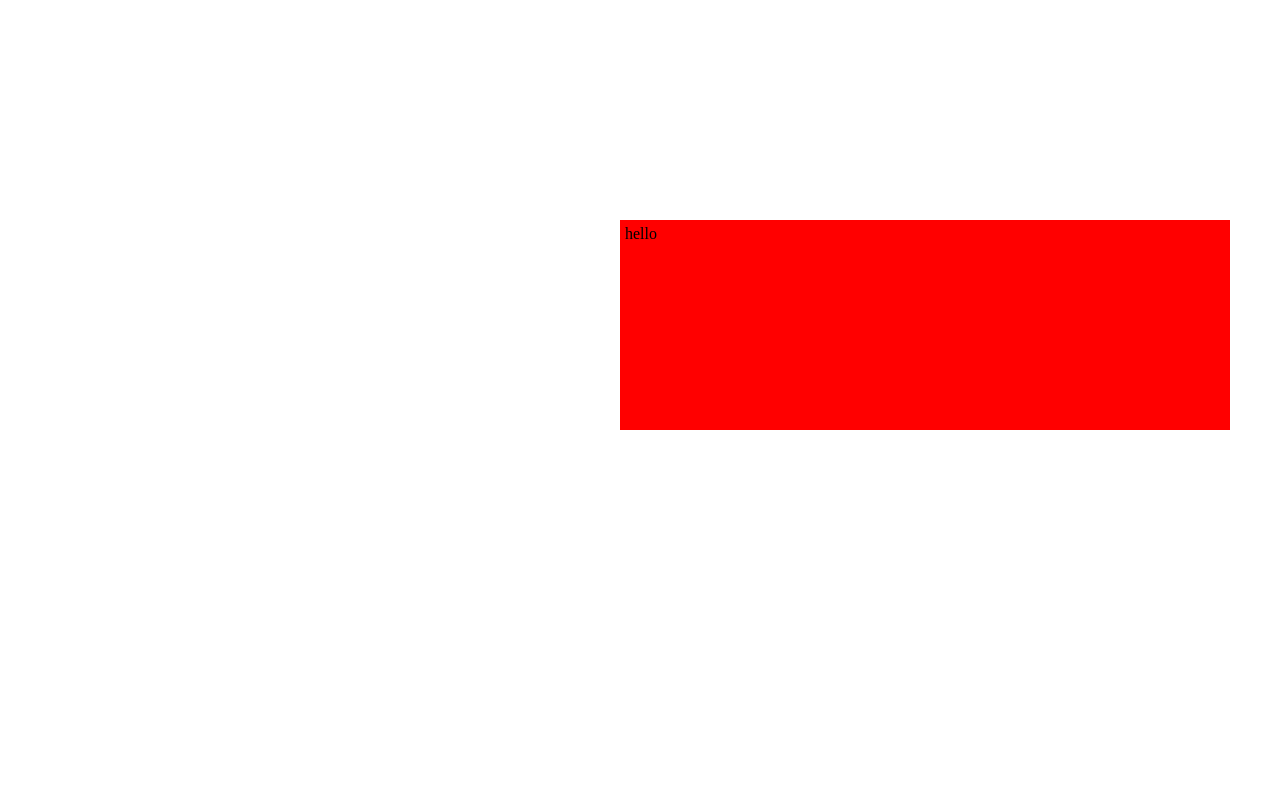
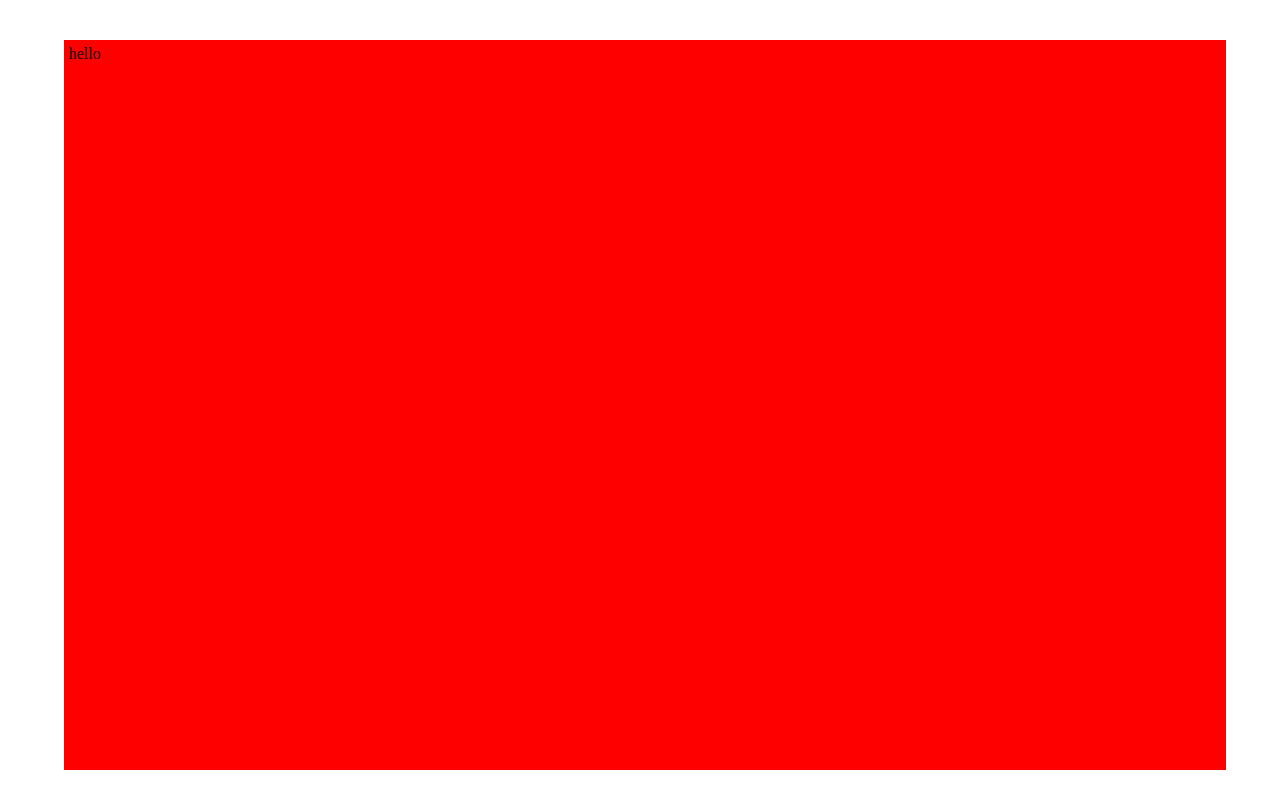
Before and after one commit to IsabellaRo5/Min-240, a plain HTML site: page index.html in a window 1280 px wide. Drawn offline with Linux system fonts and the light colour scheme.

Commit message:
Update index.html

```diff
--- a/index.html
+++ b/index.html
@@ -4,14 +4,14 @@
 div{
   position: absolute;
 
-  margin: 20px;
+  margin: 0px;
   padding: 5px;
 
-  left:600px;
-  top:200px;
+  left:5vw;
+  top:5vh;
 
-  width: 600px;
-  height: 200px;
+  width: 90vw;
+  height: 90vh;
 background-color:red;
 }
 </style>
```
